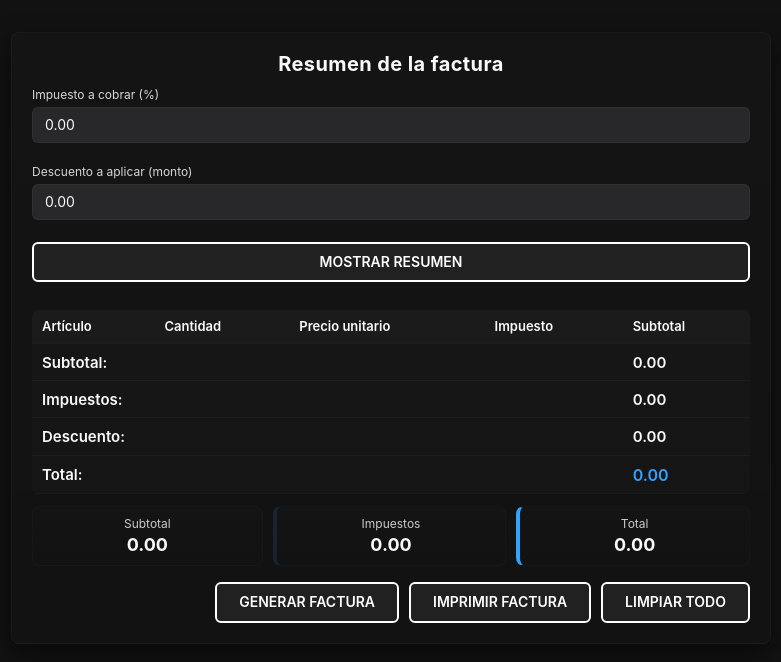
After one commit to BrandonVisosoDev/FACTURADOR, a Django app: template templates/facturador3.html in a window 1280 px wide. The commit adds this page. Shown: the top 662 px of the page, without its empty margins (249-1030 px from the left). Run offline with Django 5.2, Linux system fonts and the light colour scheme; the template is opened without the code that fills it, so the values that code supplies are empty; some libraries are stand-ins or nearby versions.

Commit message:
Se crea el codigo css para la parte 3 y el codigo html

```diff
--- a/static/css/styles.css
+++ b/static/css/styles.css
@@ -367,3 +367,221 @@ input[type="date"]{
     padding: 0.7rem 0.8rem;
   }
 }
+
+/* Bloque 3 — CSS final para Resumen y Totales (listo para integrar) */
+
+.resumen-container {
+  max-width: 760px;
+  margin: 3.2rem auto;
+  padding: 2.0rem;
+  background: linear-gradient(180deg, rgba(255,255,255,0.01), rgba(255,255,255,0.005));
+  border-radius: 8px;
+  border: 1px solid rgba(255,255,255,0.03);
+  box-shadow: 0 8px 24px rgba(0,0,0,0.55);
+  color: var(--color-texto);
+  box-sizing: border-box;
+}
+
+/* Cabecera */
+.resumen-header {
+  margin-bottom: 1.2rem;
+}
+.resumen-header h2 {
+  margin: 0;
+  text-align: center;
+  font-size: 2.0rem;
+  letter-spacing: 0.04rem;
+  color: var(--color-texto);
+}
+
+/* Formulario interno: columna única */
+.resumen-form {
+  display: grid;
+  grid-template-columns: 1fr;
+  gap: 1rem;
+  margin-bottom: 1.6rem;
+}
+
+/* Reusar .field global para consistencia */
+.resumen-container .field {
+  display: flex;
+  flex-direction: column;
+  gap: 0.5rem;
+}
+.resumen-container .field label {
+  font-size: 1.2rem;
+  color: rgba(248,249,250,0.85);
+}
+.resumen-container .field input {
+  background: var(--color-inputs);
+  color: var(--color-texto);
+  border: 1px solid rgba(255,255,255,0.04);
+  padding: 0.9rem 1.2rem;
+  border-radius: 6px;
+  font-size: 1.4rem;
+  outline: none;
+  transition: box-shadow .15s ease, border-color .15s ease;
+}
+.resumen-container .field input:focus {
+  box-shadow: 0 8px 20px rgba(46,163,255,0.06);
+  border-color: rgba(46,163,255,0.18);
+}
+
+/* Botón Mostrar Resumen (coincide con estilo fijo global) */
+#btn-mostrar-resumen,
+.resumen-actions .btn-secondary {
+  --btn-padding-y: 10px;
+  --btn-padding-x: 22px;
+  display: inline-block;
+  padding: var(--btn-padding-y) var(--btn-padding-x);
+  border: 2px solid #fefefe;
+  text-transform: uppercase;
+  color: #fefefe;
+  background-color: #212121;
+  font-weight: 600;
+  font-size: 1.4rem;
+  border-radius: 6px;
+  cursor: pointer;
+  text-align: center;
+  transition: none;
+  position: relative;
+  z-index: 1;
+}
+#btn-mostrar-resumen:active,
+.resumen-actions .btn-secondary:active {
+  transform: translateY(1px);
+}
+
+/* Tabla de resumen: compacta y legible */
+.resumen-tables {
+  margin-top: 1rem;
+}
+.resumen-table {
+  width: 100%;
+  border-collapse: collapse;
+  margin-top: 1rem;
+  background: rgba(255,255,255,0.01);
+  border-radius: 6px;
+  overflow: hidden;
+  box-sizing: border-box;
+}
+.resumen-table thead {
+  background: rgba(255,255,255,0.02);
+}
+.resumen-table th,
+.resumen-table td {
+  padding: 0.9rem 1rem;
+  text-align: left;
+  font-size: 1.4rem;
+  color: var(--color-texto);
+  border-bottom: 1px solid rgba(255,255,255,0.03);
+}
+.resumen-table thead th {
+  font-weight: 600;
+  font-size: 1.3rem;
+}
+.resumen-table tbody tr:nth-child(even) {
+  background: rgba(255,255,255,0.005);
+}
+.resumen-table tfoot .total-line th,
+.resumen-table tfoot .total-line td {
+  font-weight: 600;
+  font-size: 1.5rem;
+  border-top: 1px solid rgba(255,255,255,0.04);
+  padding-top: 1rem;
+}
+.resumen-table tfoot .total-final td {
+  color: var(--color-accent, #2EA3FF);
+  font-size: 1.6rem;
+}
+
+/* Tarjetas de totales (aside visual) */
+.totales-aside {
+  display: flex;
+  gap: 1rem;
+  margin-top: 1.2rem;
+  align-items: stretch;
+  justify-content: space-between;
+  box-sizing: border-box;
+}
+.total-card {
+  flex: 1 1 0;
+  padding: 1rem;
+  border-radius: 8px;
+  background: linear-gradient(180deg, rgba(255,255,255,0.01), rgba(255,255,255,0.005));
+  border: 1px solid rgba(255,255,255,0.02);
+  text-align: center;
+  min-width: 0;
+}
+.total-card .total-label {
+  margin: 0;
+  font-size: 1.2rem;
+  color: rgba(248,249,250,0.8);
+}
+.total-card .total-valor {
+  margin: 0.4rem 0 0 0;
+  font-size: 1.8rem;
+  font-weight: 700;
+  color: var(--color-texto);
+}
+
+/* Distintivos de color para tarjetas */
+.total-card.total-tax { border-left: 4px solid rgba(46,163,255,0.12); }
+.total-card.total-amount { border-left: 4px solid var(--color-accent, #2EA3FF); }
+
+/* Acciones: botones alineados a la derecha */
+.resumen-actions {
+  display: flex;
+  gap: 1rem;
+  margin-top: 1.6rem;
+  justify-content: flex-end;
+  flex-wrap: wrap;
+}
+
+/* Accesibilidad y estados */
+[aria-live] { outline: none; }
+.resumen-table td[role="status"] {
+  font-weight: 600;
+}
+
+/* Responsive: ajustar en pantallas pequeñas */
+@media (max-width: 900px) {
+  .resumen-container {
+    margin: 1.6rem;
+    padding: 1.4rem;
+  }
+  .totales-aside {
+    flex-direction: column;
+  }
+  .resumen-actions {
+    justify-content: center;
+  }
+  #btn-mostrar-resumen,
+  .resumen-actions .btn-secondary {
+    width: 100%;
+  }
+  .resumen-table th,
+  .resumen-table td {
+    font-size: 1.2rem;
+    padding: 0.7rem 0.8rem;
+  }
+}
+
+/* Pequeños ajustes para impresión */
+@media print {
+  .resumen-actions,
+  #btn-mostrar-resumen {
+    display: none !important;
+  }
+  .resumen-container {
+    box-shadow: none;
+    border: none;
+    background: transparent;
+    margin: 0;
+    padding: 0;
+  }
+  .resumen-table th,
+  .resumen-table td {
+    color: #000;
+  }
+}
--- /dev/null
+++ b/templates/facturador3.html
@@ -0,0 +1,114 @@
+<!--Cargamos los estaticos-->
+{% load static %}
+
+<!DOCTYPE html>
+<html lang="en">
+<head>
+
+    <meta charset="UTF-8">
+    <meta name="viewport" content="width=device-width, initial-scale=1.0">
+
+    <!--Cargamos Normalize-->
+    <link rel="stylesheet" href="{% static 'normalize/normalize.css' %}">
+
+    <!--Cargamos nuestra hoja de estilos-->
+    <link rel="stylesheet" href="{% static 'css/styles.css' %}">
+
+    <title>EDELYX_FACTURADOR</title>
+
+
+
+</head>
+<body>
+
+
+<!-- Bloque 3: Resumen y totales (HTML corregido y listo para integrar) -->
+<section class="resumen-container" id="resumen-block" aria-labelledby="resumen-title">
+  <div class="resumen-header">
+    <h2 id="resumen-title">Resumen de la factura</h2>
+  </div>
+
+  <form id="resumen-form" class="resumen-form" action="javascript:void(0);" novalidate>
+    {% csrf_token %}
+
+    <div class="field">
+      <label for="impuesto_cobrar">Impuesto a cobrar (%)</label>
+      <input id="impuesto_cobrar" name="impuesto_cobrar" type="number" step="0.01" min="0" value="0.00" placeholder="0.00" required />
+    </div>
+
+    <div class="field">
+      <label for="descuento_realizar">Descuento a aplicar (monto)</label>
+      <input id="descuento_realizar" name="descuento_realizar" type="number" step="0.01" min="0" value="0.00" placeholder="0.00" required />
+    </div>
+
+    <div class="field">
+      <button type="button" id="btn-mostrar-resumen" class="btn-primary">Mostrar Resumen</button>
+    </div>
+  </form>
+
+  <div class="resumen-tables" aria-live="polite">
+    <!-- Tabla de productos / resumen (se llenará dinámicamente) -->
+    <table class="resumen-table" id="resumen-tabla" aria-describedby="resumen-title">
+      <thead>
+        <tr>
+          <th>Artículo</th>
+          <th>Cantidad</th>
+          <th>Precio unitario</th>
+          <th>Impuesto</th>
+          <th>Subtotal</th>
+        </tr>
+      </thead>
+      <tbody id="resumen-body">
+        <!-- Filas generadas por JS -->
+      </tbody>
+      <tfoot>
+        <tr class="total-line">
+          <th colspan="4" class="text-right">Subtotal:</th>
+          <td id="resumen-subtotal">0.00</td>
+        </tr>
+        <tr class="total-line">
+          <th colspan="4" class="text-right">Impuestos:</th>
+          <td id="resumen-impuestos">0.00</td>
+        </tr>
+        <tr class="total-line">
+          <th colspan="4" class="text-right">Descuento:</th>
+          <td id="resumen-descuento">0.00</td>
+        </tr>
+        <tr class="total-line total-final">
+          <th colspan="4" class="text-right">Total:</th>
+          <td id="resumen-total">0.00</td>
+        </tr>
+      </tfoot>
+    </table>
+
+    <!-- Tarjetas de totales (resumen visual) -->
+    <div class="totales-aside" role="region" aria-label="Totales de la factura">
+      <div class="total-card">
+        <p class="total-label">Subtotal</p>
+        <p class="total-valor" id="total-sub">0.00</p>
+      </div>
+      <div class="total-card total-tax">
+        <p class="total-label">Impuestos</p>
+        <p class="total-valor" id="total-imp">0.00</p>
+      </div>
+      <div class="total-card total-amount">
+        <p class="total-label">Total</p>
+        <p class="total-valor" id="total-amount">0.00</p>
+      </div>
+    </div>
+  </div>
+
+  <!-- Botones de acción -->
+  <div class="resumen-actions" role="group" aria-label="Acciones de la factura">
+    <button type="button" class="btn-secondary" id="btn-generar">Generar Factura</button>
+    <button type="button" class="btn-secondary" id="btn-imprimir">Imprimir Factura</button>
+    <button type="button" class="btn-secondary" id="btn-limpiar">Limpiar Todo</button>
+  </div>
+</section>
+
+
+
+
+
+</body>
+</html>
```
